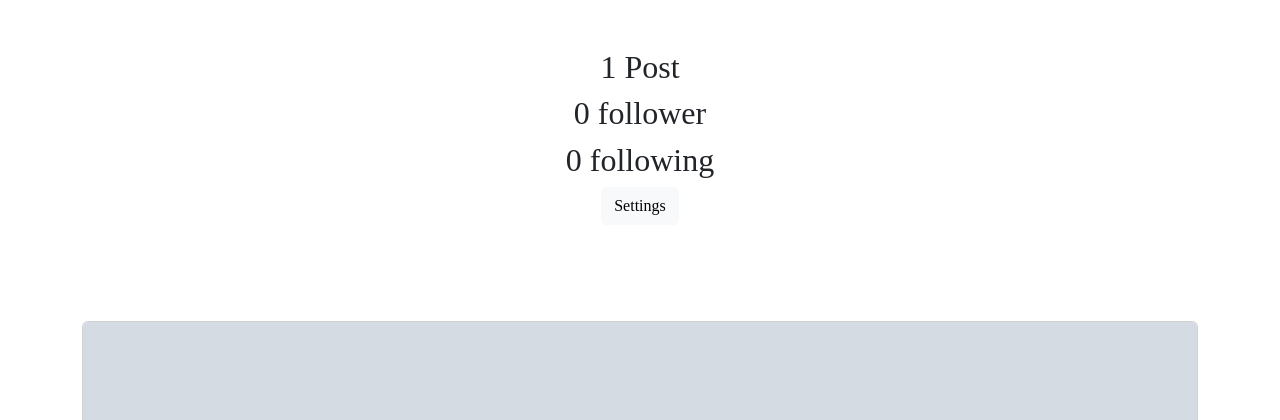
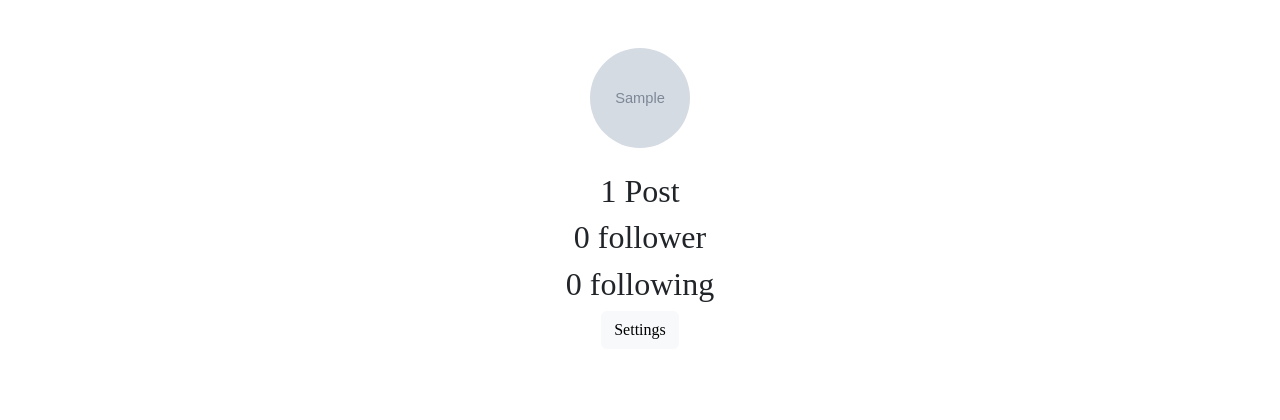
Before and after one commit to dtemir/connect-uis, a Django app: a page that uses templates/profile.html in a window 1280 px wide. Shown: the part 121-541 px from the top of the page. Run offline with Django 4.2, Linux system fonts and the light colour scheme; a user stored in the database is signed in; tables that the repository leaves empty hold one stand-in row (values such as "Sample post"); grey boxes marked "Sample" are stand-in pictures; some libraries are stand-ins or nearby versions.

Commit message:
Added profile image icon

```diff
--- a/templates/profile.html
+++ b/templates/profile.html
@@ -33,6 +33,9 @@
     <div class="container py-4 py-xl-5" style="border-color: rgb(255,255,255);">
         <div class="row mb-5">
             <div class="col-md-8 col-xl-6 text-center mx-auto">
+                <img class="rounded-circle" src="{{ user_profile.profileimg.url }}" width="100" height="100">
+                </br>
+                </br>
                 <form action="/follow" method="POST">
 					{% csrf_token %}
 
```
